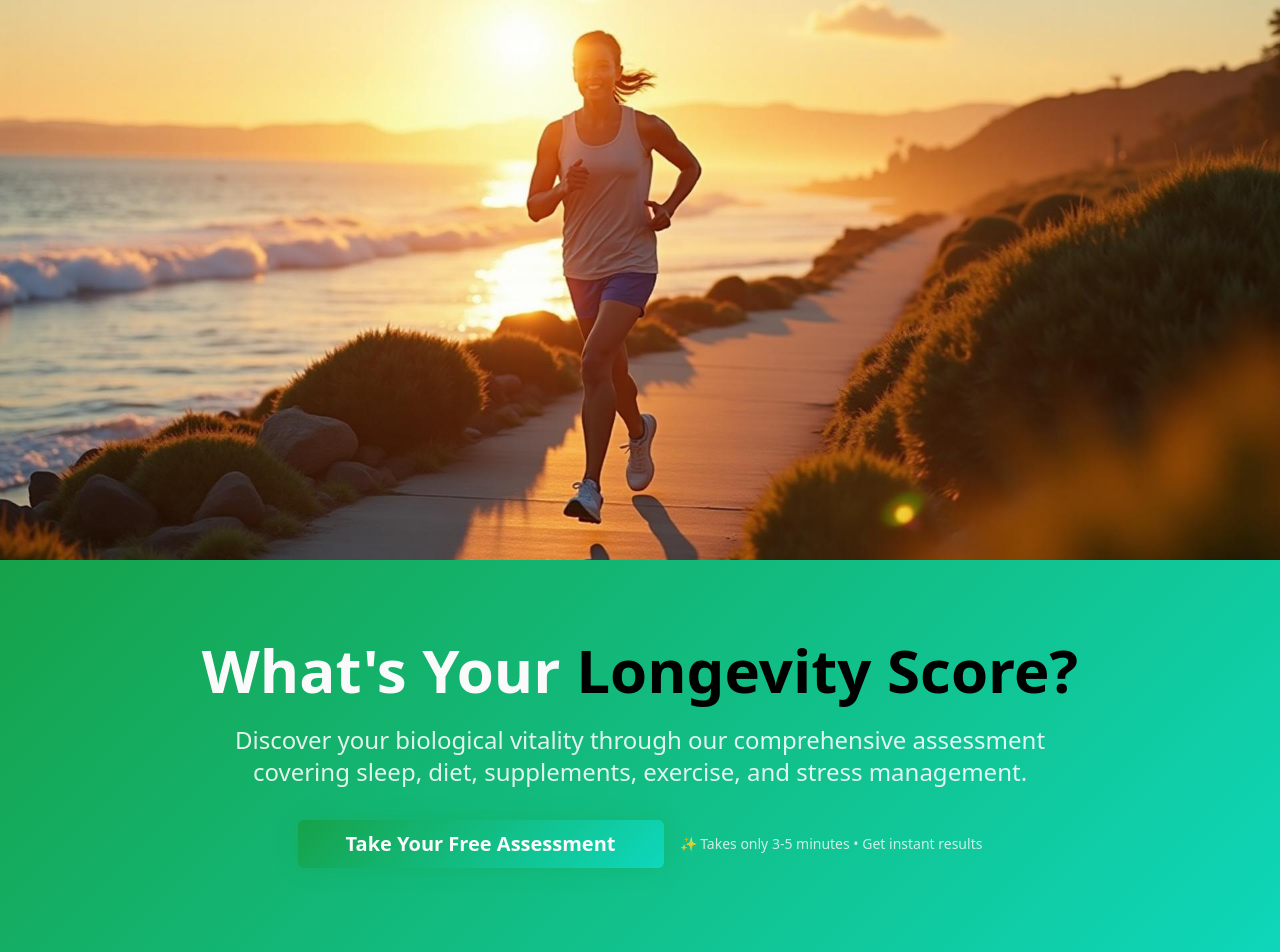
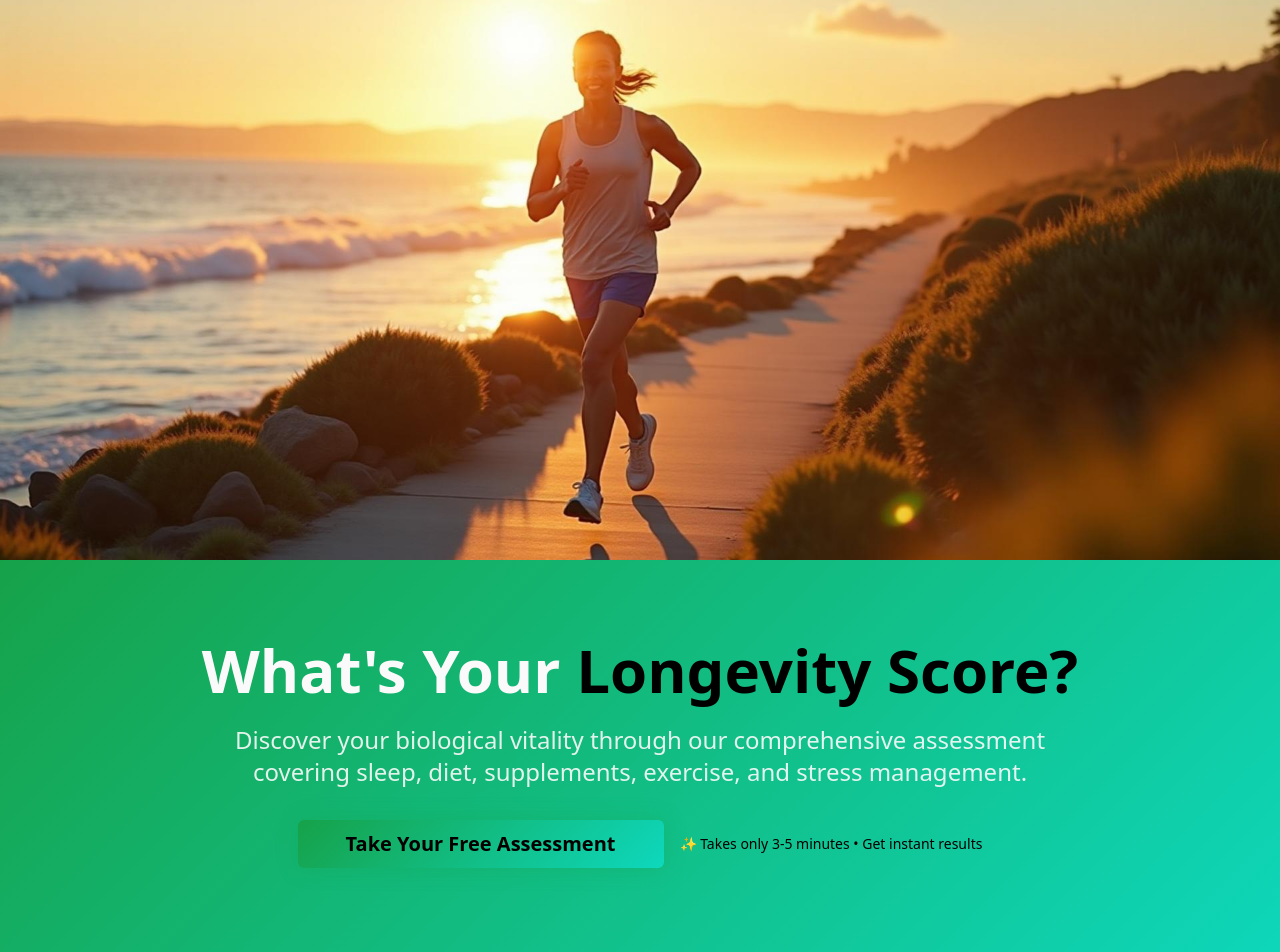
Before and after one commit to healthylifescore-com/longevity-score-quizzer-lab, a React (Vite) app: page / in a window 1280 px wide. Shown: the top 952 px of the page. Built offline with nearby package versions, Linux system fonts and the light colour scheme.

Commit message:
Fix: Change text color
Change the color of "Take Your Free Assessment" and "Takes only 3-5 minutes • Get instant results" to black.

```diff
--- a/src/components/LandingPage.tsx
+++ b/src/components/LandingPage.tsx
@@ -80,11 +80,11 @@ export const LandingPage = ({ onStartQuiz }: LandingPageProps) => {
                 onClick={onStartQuiz}
                 variant="hero"
                 size="lg"
-                className="px-12 py-6 text-xl animate-glow"
+                className="px-12 py-6 text-xl animate-glow text-black"
               >
                 Take Your Free Assessment
               </Button>
-              <p className="text-primary-foreground/80 text-sm">
+              <p className="text-black text-sm">
                 ✨ Takes only 3-5 minutes • Get instant results
               </p>
             </div>
```
